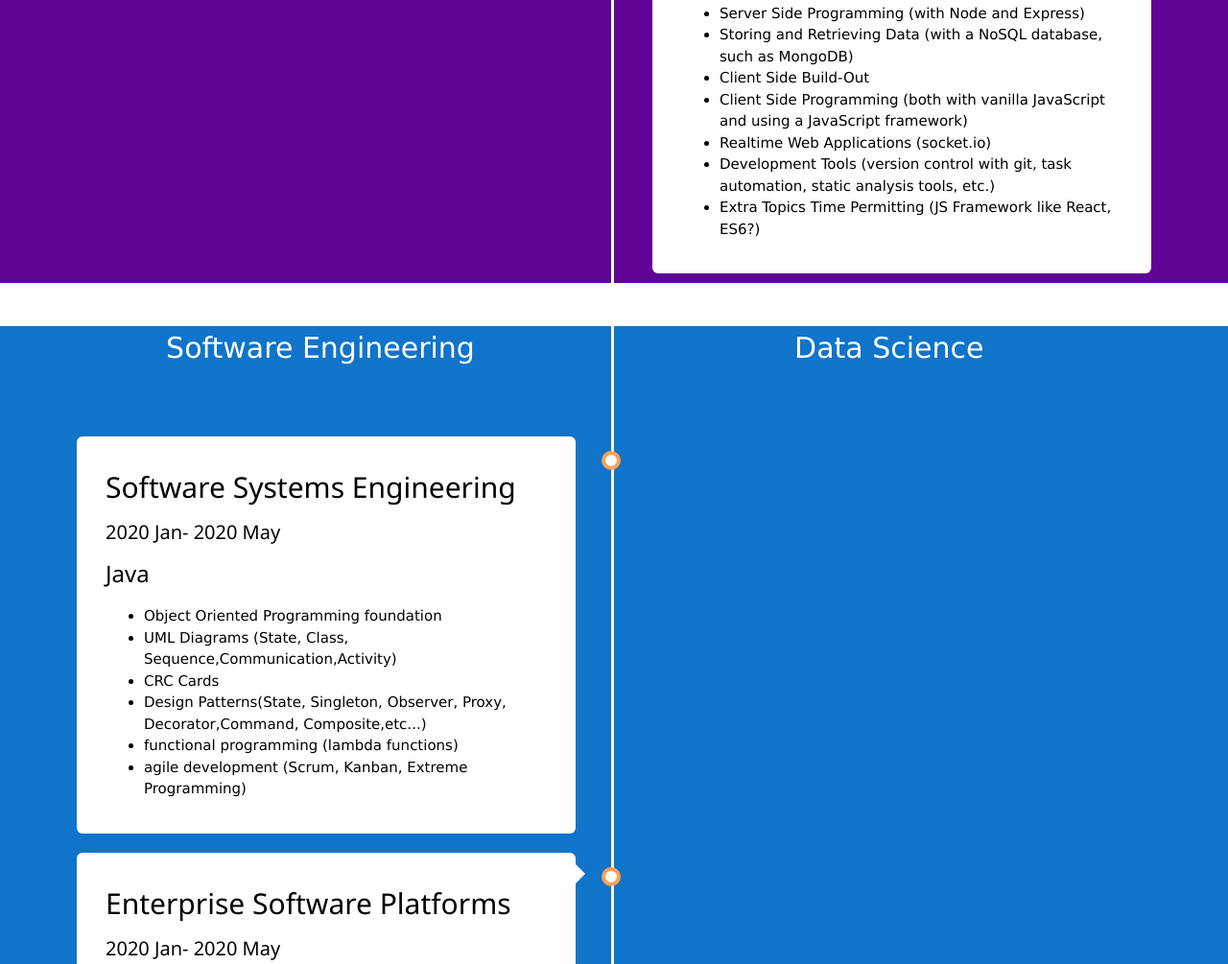
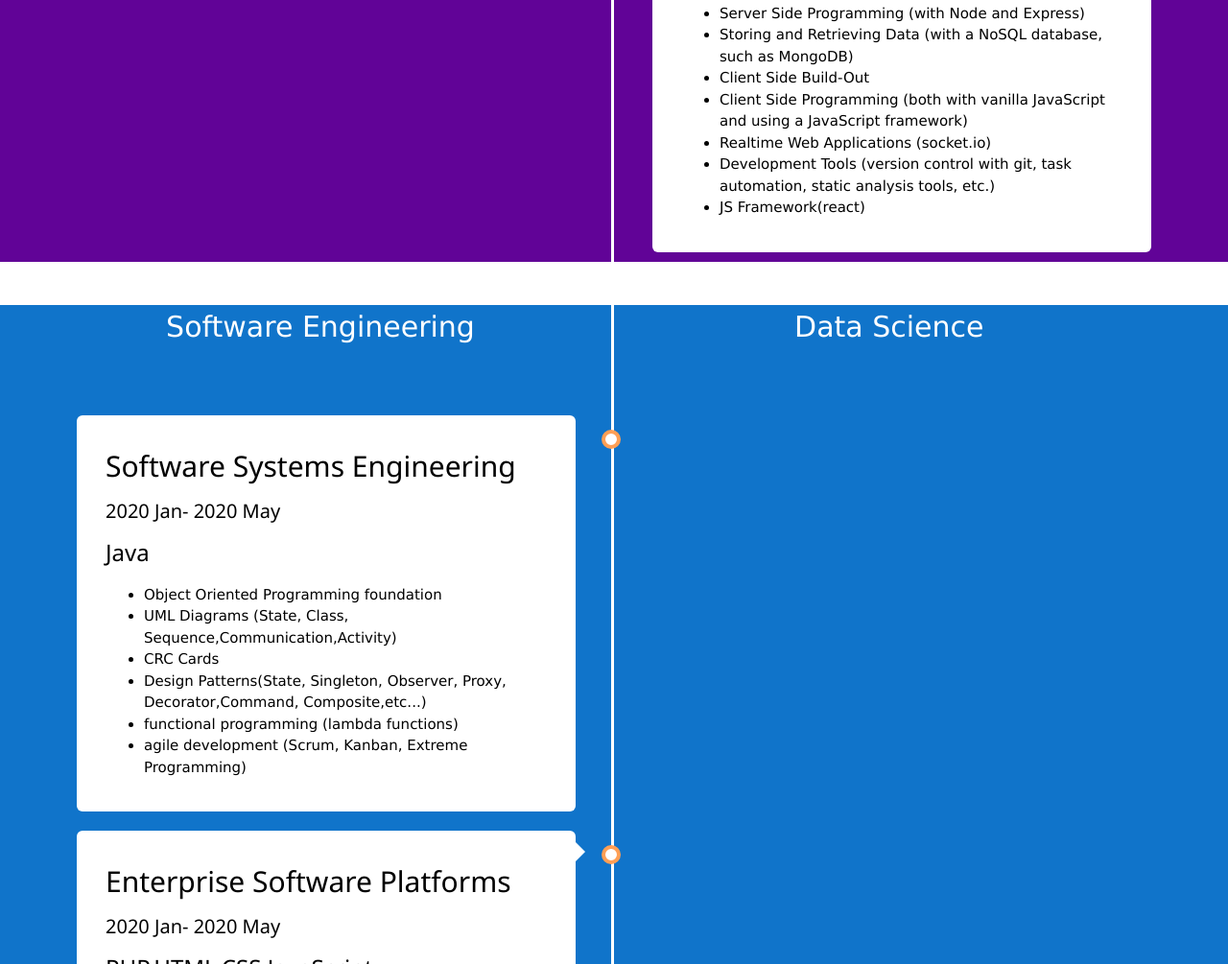
Before and after one commit to brightdo/brightdo.github.io, a plain HTML site: page classes.html in a window 1280 px wide. Shown: the part 6098-7103 px from the top of the page at 96% size. Drawn offline with nearby package versions, Linux system fonts and the light colour scheme; a script that the page names is missing.

Commit message:
Update classes.html

```diff
--- a/classes.html
+++ b/classes.html
@@ -233,7 +233,7 @@
               <li>Client Side Programming (both with vanilla JavaScript and using a JavaScript framework)</li>
               <li>Realtime Web Applications (socket.io)</li>
               <li>Development Tools (version control with git, task automation, static analysis tools, etc.)</li>
-              <li>Extra Topics Time Permitting (JS Framework like React, ES6?)</li>
+              <li>JS Framework(react) </li>
             </ul>
       </div>
     </div>
```
